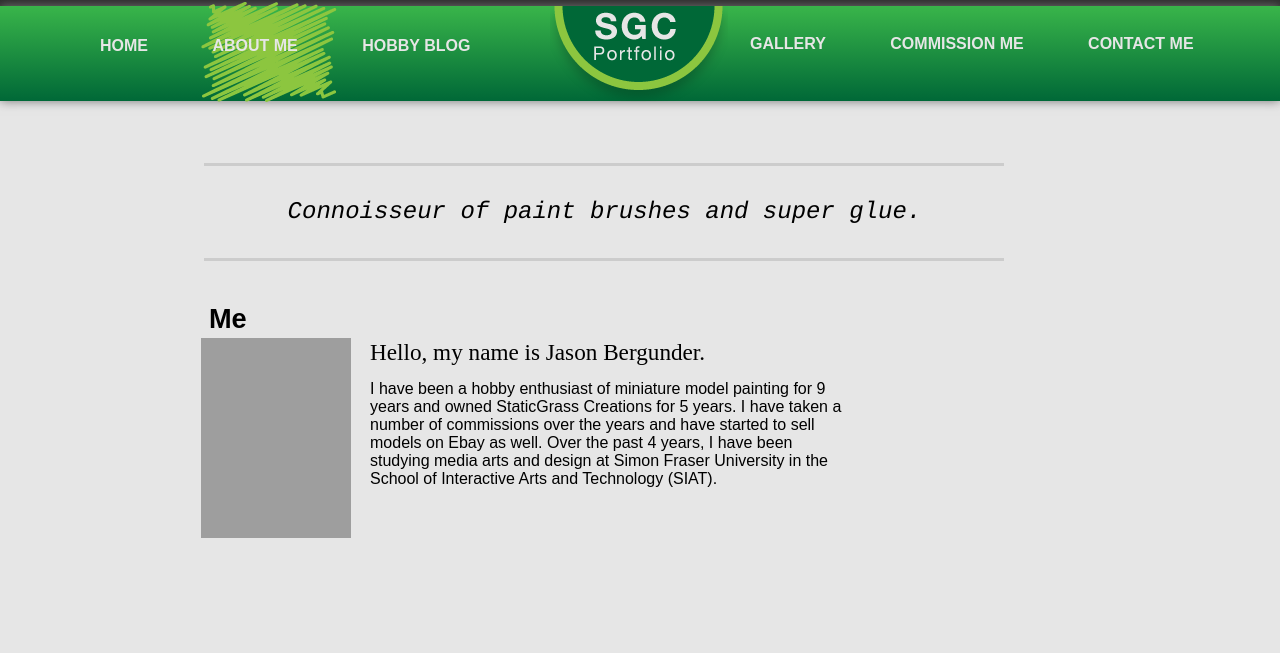
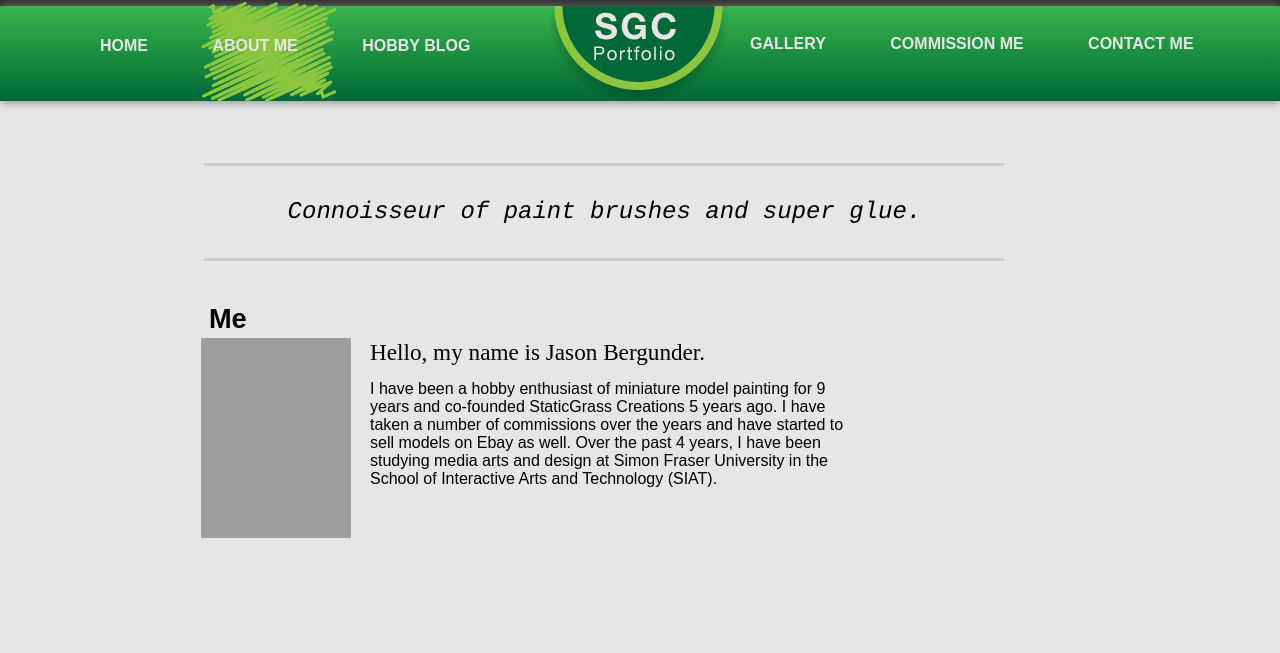
Before and after one commit to Bergunder/portfolio, a plain HTML site: page about.html in a window 1280 px wide. Shown: the part 123-776 px from the top of the page. Drawn offline with Linux system fonts and the light colour scheme; grey boxes are pictures that could not be loaded.

Commit message:
edited my about description

```diff
--- a/about.html
+++ b/about.html
@@ -57,7 +57,7 @@
 	</div>
 	<img id="portrait" src="http://i458.photobucket.com/albums/qq302/ccGuardftw/263774_233318800020740_8161363_n_zpsd7ee42e0.jpg" width="150px" height="200px">
 	<div class="aboutWrite">
-		<p><h2>Hello, my name is Jason Bergunder.</h2>I have been a hobby enthusiast of miniature model painting for 9 years and owned StaticGrass Creations for 5 years. I have taken a number of commissions over the years and have started to sell models on Ebay as well. Over the past 4 years, I have been studying media arts and design at Simon Fraser University in the School of Interactive Arts and Technology (SIAT).</p>
+		<p><h2>Hello, my name is Jason Bergunder.</h2>I have been a hobby enthusiast of miniature model painting for 9 years and co-founded StaticGrass Creations 5 years ago. I have taken a number of commissions over the years and have started to sell models on Ebay as well. Over the past 4 years, I have been studying media arts and design at Simon Fraser University in the School of Interactive Arts and Technology (SIAT).</p>
 	</div>
 
 	<div class="pageHeader2">
```
